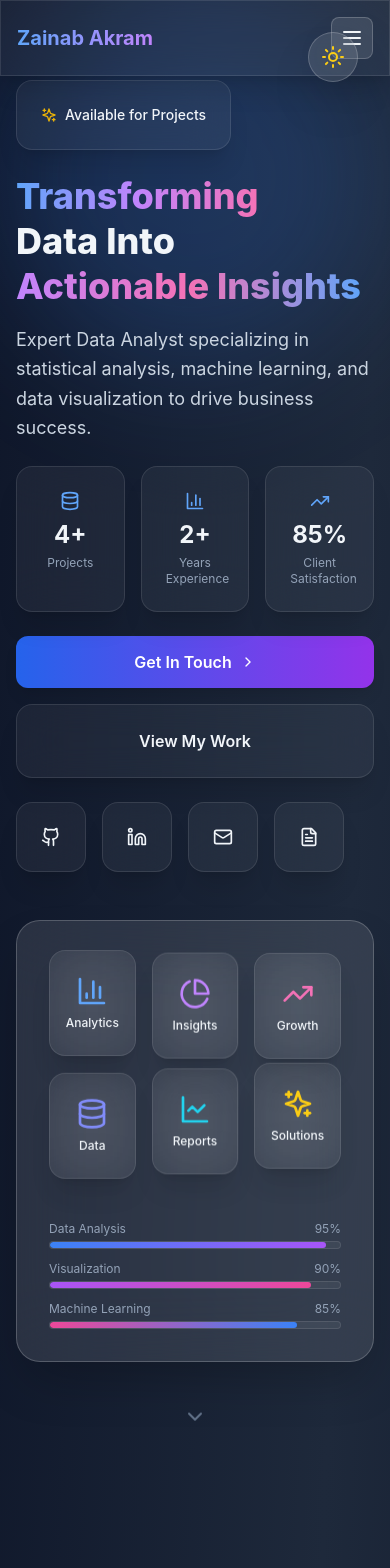
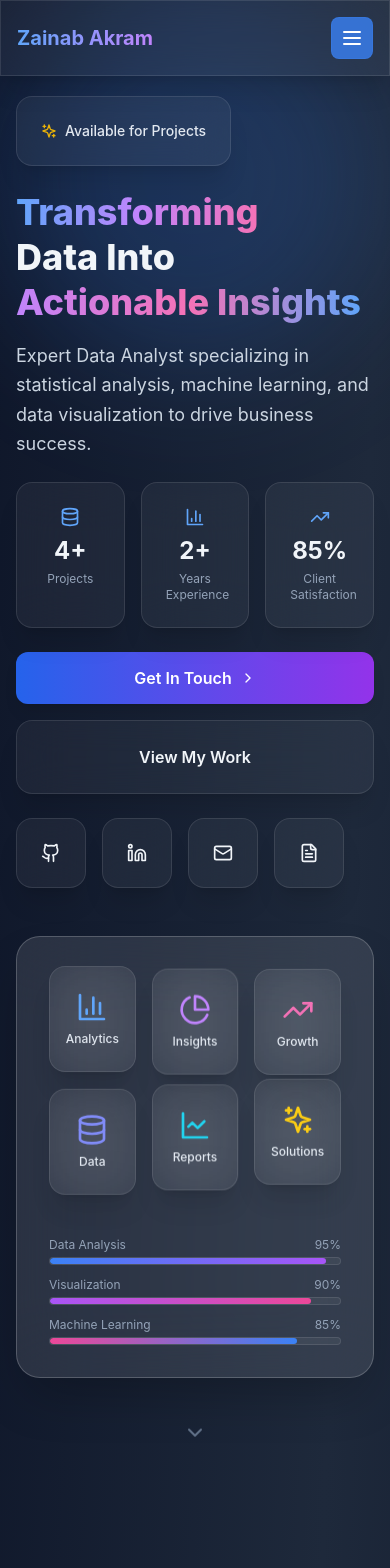
Before and after one commit to Hareem2024/zainabs-portfolio, a React (Vite) app: page / in a window 390 px wide. Shown: the top 1568 px of the page. Built offline with nearby package versions, Linux system fonts and the light colour scheme.

Commit message:
Fix mobile visibility issues and improve responsiveness

```diff
--- a/src/components/Contact.jsx
+++ b/src/components/Contact.jsx
@@ -82,12 +82,12 @@ function Contact() {
                   <a
                     key={index}
                     href={info.link}
-                    className="flex items-center gap-4 glass-card p-4 hover:scale-105 transition-transform duration-300 group"
+                    className="flex items-center gap-4 glass p-4 rounded-2xl hover:scale-105 transition-transform duration-300 group"
                   >
                     <div className="p-3 glass-strong rounded-lg group-hover:bg-blue-500 dark:group-hover:bg-blue-400 transition-colors duration-300">
                       <info.icon className="w-5 h-5 text-blue-600 dark:text-blue-400 group-hover:text-white transition-colors duration-300" />
                     </div>
-                    <span className="text-slate-700 dark:text-slate-200">{info.text}</span>
+                    <span className="text-slate-800 dark:text-slate-200 font-medium">{info.text}</span>
                   </a>
                 ))}
               </div>
--- a/src/components/Hero.jsx
+++ b/src/components/Hero.jsx
@@ -19,9 +19,9 @@ function Hero() {
           <div className="space-y-8">
             <div className="space-y-6">
               {/* Badge */}
-              <div className="inline-flex items-center gap-2 glass-card px-4 py-2 rounded-full">
+              <div className="inline-flex items-center gap-2 glass-card px-4 py-2 rounded-full mt-4 md:mt-0">
                 <Sparkles className="w-4 h-4 text-yellow-500" />
-                <span className="text-sm font-medium">Available for Projects</span>
+                <span className="text-sm font-medium text-slate-800 dark:text-slate-200">Available for Projects</span>
               </div>
 
               {/* Main heading */}
@@ -117,27 +117,27 @@ function Hero() {
               <div className="grid grid-cols-3 gap-4">
                 <div className="glass-card p-4 flex flex-col items-center justify-center animate-float" style={{ animationDelay: '0s' }}>
                   <BarChart3 className="w-8 h-8 text-blue-500 dark:text-blue-400 mb-2" />
-                  <span className="text-xs font-medium text-center">Analytics</span>
+                  <span className="text-xs font-medium text-center text-slate-800 dark:text-slate-200">Analytics</span>
                 </div>
                 <div className="glass-card p-4 flex flex-col items-center justify-center animate-float" style={{ animationDelay: '0.5s' }}>
                   <PieChart className="w-8 h-8 text-purple-500 dark:text-purple-400 mb-2" />
-                  <span className="text-xs font-medium text-center">Insights</span>
+                  <span className="text-xs font-medium text-center text-slate-800 dark:text-slate-200">Insights</span>
                 </div>
                 <div className="glass-card p-4 flex flex-col items-center justify-center animate-float" style={{ animationDelay: '1s' }}>
                   <TrendingUp className="w-8 h-8 text-pink-500 dark:text-pink-400 mb-2" />
-                  <span className="text-xs font-medium text-center">Growth</span>
+                  <span className="text-xs font-medium text-center text-slate-800 dark:text-slate-200">Growth</span>
                 </div>
                 <div className="glass-card p-4 flex flex-col items-center justify-center animate-float" style={{ animationDelay: '1.5s' }}>
                   <Database className="w-8 h-8 text-indigo-500 dark:text-indigo-400 mb-2" />
-                  <span className="text-xs font-medium text-center">Data</span>
+                  <span className="text-xs font-medium text-center text-slate-800 dark:text-slate-200">Data</span>
                 </div>
                 <div className="glass-card p-4 flex flex-col items-center justify-center animate-float" style={{ animationDelay: '2s' }}>
                   <LineChart className="w-8 h-8 text-cyan-500 dark:text-cyan-400 mb-2" />
-                  <span className="text-xs font-medium text-center">Reports</span>
+                  <span className="text-xs font-medium text-center text-slate-800 dark:text-slate-200">Reports</span>
                 </div>
                 <div className="glass-card p-4 flex flex-col items-center justify-center animate-float" style={{ animationDelay: '2.5s' }}>
                   <Sparkles className="w-8 h-8 text-yellow-500 dark:text-yellow-400 mb-2" />
-                  <span className="text-xs font-medium text-center">Solutions</span>
+                  <span className="text-xs font-medium text-center text-slate-800 dark:text-slate-200">Solutions</span>
                 </div>
               </div>
 
--- a/src/components/Navbar.jsx
+++ b/src/components/Navbar.jsx
@@ -59,10 +59,10 @@ function Navbar() {
           {/* Mobile Menu Button */}
           <button
             onClick={() => setIsMobileMenuOpen(!isMobileMenuOpen)}
-            className="md:hidden glass-strong rounded-lg p-2"
+            className="md:hidden rounded-lg p-2 bg-blue-600/80 dark:bg-blue-500/80 border border-blue-500/30"
             aria-label="Toggle menu"
           >
-            {isMobileMenuOpen ? <X className="w-6 h-6" /> : <Menu className="w-6 h-6" />}
+            {isMobileMenuOpen ? <X className="w-6 h-6 text-white" /> : <Menu className="w-6 h-6 text-white" />}
           </button>
         </div>
 
--- a/src/components/Projects.jsx
+++ b/src/components/Projects.jsx
@@ -69,7 +69,7 @@ function Projects() {
                 {project.tech.map((tech, techIndex) => (
                   <span
                     key={techIndex}
-                    className="px-2.5 py-1 glass rounded-full text-xs"
+                    className="px-2.5 py-1 glass rounded-full text-xs text-slate-800 dark:text-slate-200"
                   >
                     {tech}
                   </span>
--- a/src/components/Skills.jsx
+++ b/src/components/Skills.jsx
@@ -64,7 +64,7 @@ function Skills() {
                 {category.skills.map((skill, skillIndex) => (
                   <span
                     key={skillIndex}
-                    className="px-2.5 py-1 glass rounded-full text-xs font-medium"
+                    className="px-2.5 py-1 glass rounded-full text-xs font-medium text-slate-800 dark:text-slate-200"
                   >
                     {skill}
                   </span>
--- a/src/components/ThemeToggle.jsx
+++ b/src/components/ThemeToggle.jsx
@@ -4,7 +4,7 @@ function ThemeToggle({ theme, toggleTheme }) {
   return (
     <button
       onClick={toggleTheme}
-      className="fixed top-8 right-8 z-50 glass-strong rounded-full p-3 transition-all duration-300 hover:scale-110 hover:rotate-12"
+      className="hidden md:flex fixed top-8 right-8 z-50 glass-strong rounded-full p-3 transition-all duration-300 hover:scale-110 hover:rotate-12"
       aria-label="Toggle theme"
     >
       {theme === 'dark' ? (
--- a/src/index.css
+++ b/src/index.css
@@ -69,6 +69,7 @@
   .dark .glass-card:hover {
     background-color: rgba(255, 255, 255, 0.08);
   }
+
 }
 
 /* Enhanced smooth scrolling */
```
